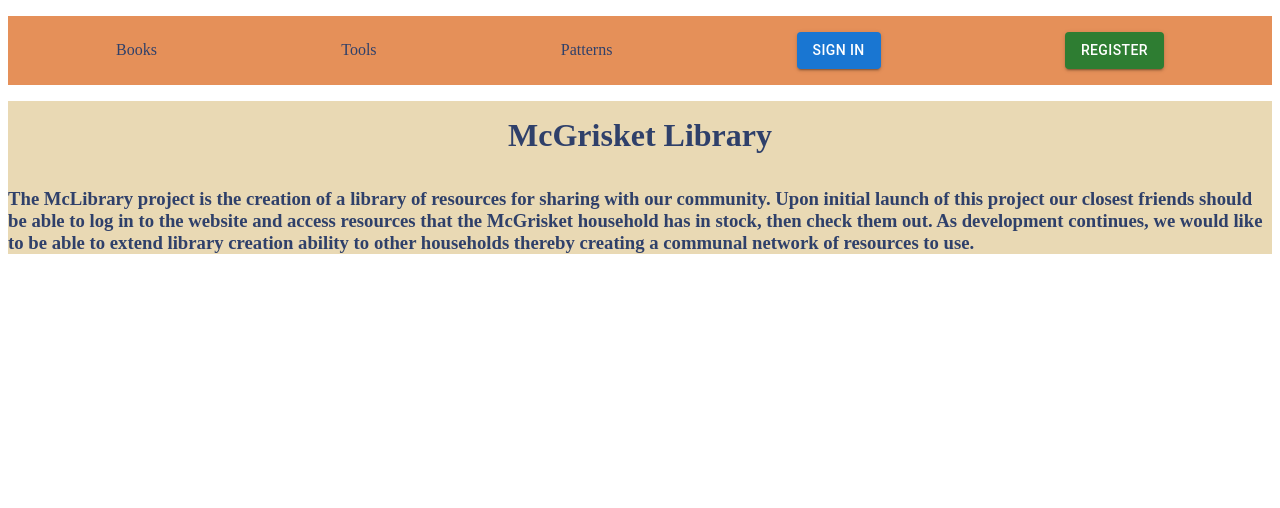
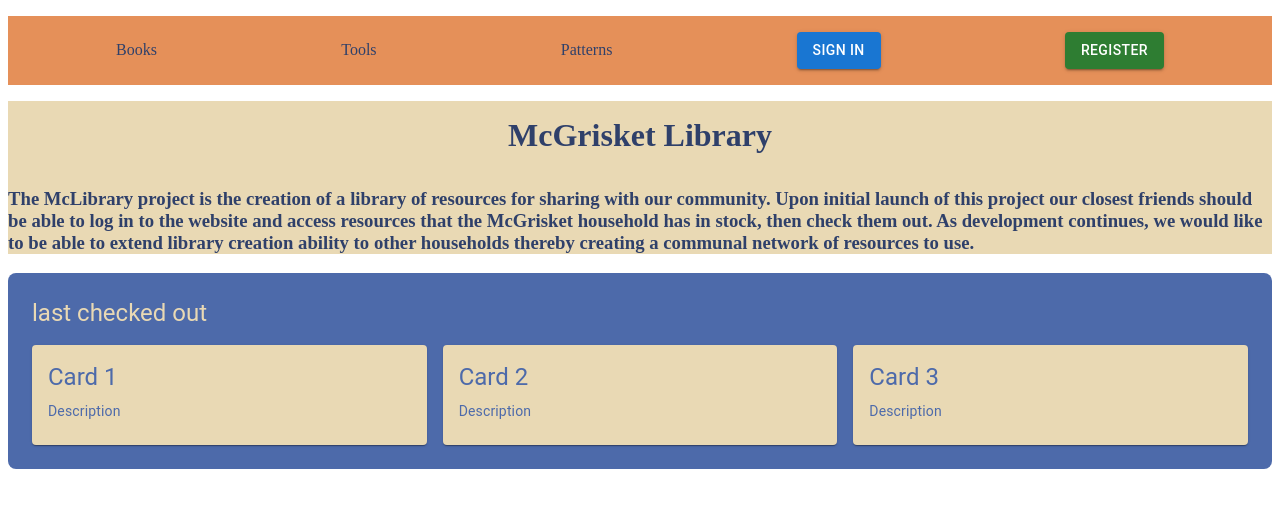
Before and after one commit to glitchgirl/shared-library, a Next.js app: page / in a window 1280 px wide. Shown: the top 508 px of the page. Built offline with nearby package versions, Linux system fonts and the light colour scheme.

Commit message:
feat: made last checked out banner

```diff
--- a/app/page.tsx
+++ b/app/page.tsx
@@ -3,11 +3,13 @@ import * as React from 'react'
 import Button from '@mui/material/Button'
 import {Header} from './src/header/header'
 import { Splash } from './src/splash/splash'
+import LastCheckedOutBanner from './src/lastCheckedOutBanner/lastCheckedOutBanner'
 export default function Page() {
   return (
     <>
     <Header />
     <Splash/>
+    <LastCheckedOutBanner />
     </>
 
   )
--- a/app/src/cards/card.tsx
+++ b/app/src/cards/card.tsx
@@ -0,0 +1,19 @@
+import { Card, CardContent, Typography } from '@mui/material';
+
+type CardProps = {
+  title: string;
+  description: string;
+};
+
+export default function CustomCard({ title, description }: CardProps) {
+  return (
+    <Card sx={{ backgroundColor: '#e9d9b4', color: '#4d6aaa' }}>
+      <CardContent>
+        <Typography variant="h5" component="h2" gutterBottom>
+          {title}
+        </Typography>
+        <Typography variant="body2">{description}</Typography>
+      </CardContent>
+    </Card>
+  );
+}
--- a/app/src/lastCheckedOutBanner/lastCheckedOutBanner.tsx
+++ b/app/src/lastCheckedOutBanner/lastCheckedOutBanner.tsx
@@ -0,0 +1,20 @@
+import { Box, Typography } from '@mui/material';
+import CustomCard from '../cards/card';
+
+export default function LastCheckedOutBanner() {
+	return (
+		<Box
+			component="section"
+			sx={{ backgroundColor: '#4d6aaa', p: 3, borderRadius: 2 }}
+		>
+			<Typography component="h2" variant="h5" color="#e9d9b4" sx={{ mb: 2 }}>
+				last checked out
+			</Typography>
+			<Box sx={{ display: 'grid', gridTemplateColumns: 'repeat(3, minmax(0, 1fr))', gap: 2 }}>
+				{[0, 1, 2].map((card) => (
+					<CustomCard key={card} title={`Card ${card + 1}`} description="Description" />
+				))}
+			</Box>
+		</Box>
+	);
+}
```
